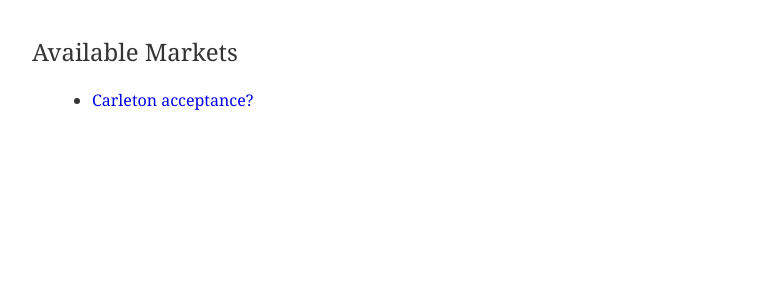
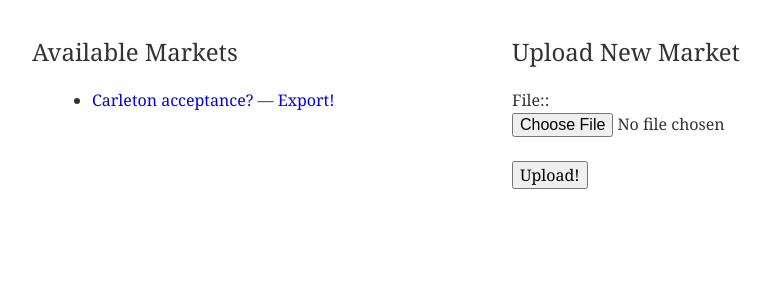
Before and after one commit to rouge8/futures-market, a Django app: page / in a window 1280 px wide. Shown: the top 300 px of the page, without its empty margins (138-909 px from the left). Run offline with Django 3.2, Linux system fonts and the light colour scheme; data comes from the database, SQL or seed files in the repository; parts of the project's set-up code (start-up, migrations or seed data) failed here and were passed over.

Commit message:
importing data works!

```diff
--- a/futures_market/market/forms.py
+++ b/futures_market/market/forms.py
@@ -1,4 +1,4 @@
-from django.forms import ModelForm, ChoiceField
+from django.forms import ModelForm, ChoiceField, Form, FileField
 from market.models import *
 
 class OrderForm(ModelForm):
@@ -13,3 +13,6 @@
     class Meta:
         model = Order
         fields = ('stock', 'order', 'volume', 'price')
+
+class UploadFileForm(Form):
+    file = FileField()
--- a/futures_market/market/urls.py
+++ b/futures_market/market/urls.py
@@ -6,6 +6,8 @@
 urlpatterns = patterns('market.views',
     (r'^$', 'index'),
     (r'^cancel/$', 'cancel_order'),
+    (r'^upload/$', 'upload_data'),
+    (r'^export/(?P<market_slug>[-\w]+)/$', 'export_data'),
     (r'^prices/(?P<market_slug>[-\w]+)/$', 'latest_prices'),
     (r'^orders/(?P<market_slug>[-\w]+)/$', 'get_orders'),
     (r'^portfolio/(?P<market_slug>[-\w]+)/(?P<trader_name>[-\w]+)/$', 'update_portfolio'),
--- a/futures_market/market/views.py
+++ b/futures_market/market/views.py
@@ -2,15 +2,19 @@
 from django.template import RequestContext
 from django.http import HttpResponseRedirect, HttpResponse
 from django.db import transaction
+from django.core.exceptions import ObjectDoesNotExist
 from datetime import datetime
+from collections import defaultdict
 from market.forms import *
 from market.models import *
 import json, calendar
+import yaml
 
 def index(request):
     """Renders an index view listing all of the markets."""
     markets = Market.objects.all()
-    return render_to_response('market/index.html', {'markets': markets })
+    form = UploadFileForm()
+    return render_to_response('market/index.html', {'markets': markets, 'form': form}, context_instance=RequestContext(request))
 
 def market(request, market_slug):
     """Renders and processes the market manager view, allowing opening
@@ -226,3 +230,90 @@
 
 def js_timestamp_from_datetime(dt):
     return 1000 * calendar.timegm(dt.timetuple())
+
+def validate_data(data):
+    question = data.get('question')
+    slug = data.get('slug')
+    cash_endowment = data.get('cash_endowment')
+    stocks_yaml = data.get('stocks')
+    traders_yaml = data.get('traders')
+    holdings_yaml = data.get('holdings', [])
+    assert question and slug and cash_endowment and stocks_yaml and traders_yaml
+
+    # validate traders
+    for trader in traders_yaml:
+        assert type(trader) == type('') or trader.get('name')
+
+    # validate stocks
+    for stock in stocks_yaml:
+        assert stock.get('name') and stock.get('liquidation_price') and stock.get('stock_endowment')
+
+    # validate holdings
+    for holding in holdings_yaml:
+        assert holding.get('trader') and holding.get('stock') and holding.get('shares')
+
+@transaction.commit_manually
+def load_data(data):
+    validate_data(data)
+    question = data.get('question')
+    slug = data.get('slug')
+    cash_endowment = data.get('cash_endowment')
+    stocks = data.get('stocks')
+    traders = data.get('traders')
+    holdings = data.get('holdings', [])
+
+    m, created = Market.objects.get_or_create(question=question, slug=slug, cash_endowment=cash_endowment, market_open=False)
+    if not(created): assert False # already created = bad news
+    m.save()
+
+    for stock in stocks:
+        name = stock.get('name')
+        lp = stock.get('liquidation_price')
+        se = stock.get('stock_endowment')
+        s = Stock.objects.create(name=name, liquidation_price=lp, stock_endowment=se, market=m)
+        s.save()
+
+    for trader in traders:
+        if type(trader) == type(''):
+            t = Trader.objects.create(name=trader, cash=cash_endowment, market=m)
+        else:
+            name = trader.get('name')
+            cash = trader.get('cash')
+            if not(cash): cash = cash_endowment
+            t = Trader.objects.create(name=name, cash=cash, market=m)
+        t.save()
+
+    for holding in holdings:
+        trader = Trader.objects.get(name=holding['trader'])
+        stock = Stock.objects.get(name=holding['stock'])
+        shares = holding['shares']
+        h = Holding.objects.create(trader=trader, stock=stock, shares=shares, market=m)
+        h.save()
+
+    # create holdings
+    stocks = Stock.objects.filter(market=m)
+    traders = Trader.objects.filter(market=m)
+    for s in stocks:
+        for t in traders:
+            print s, t
+            try:
+                print 'getting...'
+                Holding.objects.get(trader=t, stock=s)
+                print 'got!'
+            except Holding.DoesNotExist:
+                h = Holding.objects.create(market=m, trader=t, stock=s,
+                        shares = s.stock_endowment)
+                h.save()
+    transaction.commit()
+
+
+def upload_data(request):
+    if request.method == 'POST':
+        form = UploadFileForm(request.POST, request.FILES)
+        if form.is_valid():
+            f = request.FILES['file']
+            data = yaml.load(f.read())
+            load_data(data)
+            return HttpResponseRedirect(request.META['HTTP_REFERER'])
+        else:
+            print form.errors
--- a/futures_market/templates/market/index.html
+++ b/futures_market/templates/market/index.html
@@ -8,9 +8,20 @@
         <h2>Available Markets</h2>
         <ul>
             {% for m in markets %}
-            <li><a href="{% url market.views.market m.slug %}">{{ m.question }}</a></li>
+            <li>
+            <a href="{% url market.views.market m.slug %}">{{ m.question }}</a>
+            &mdash; <a href="{% url market.views.export_data m.slug %}">Export!</a>
+            </li>
             {% endfor %}
         </ul>
     </div>
+    <div class="grid-8">
+        <h2>Upload New Market</h2>
+        <form enctype="multipart/form-data" method="POST" action="{% url market.views.upload_data %}" >
+            {% csrf_token %}
+            {{ form.as_p }}
+            <input type="submit" value="Upload!" />
+        </form>
+    </div>
 </div>
 {% endblock %}
```
